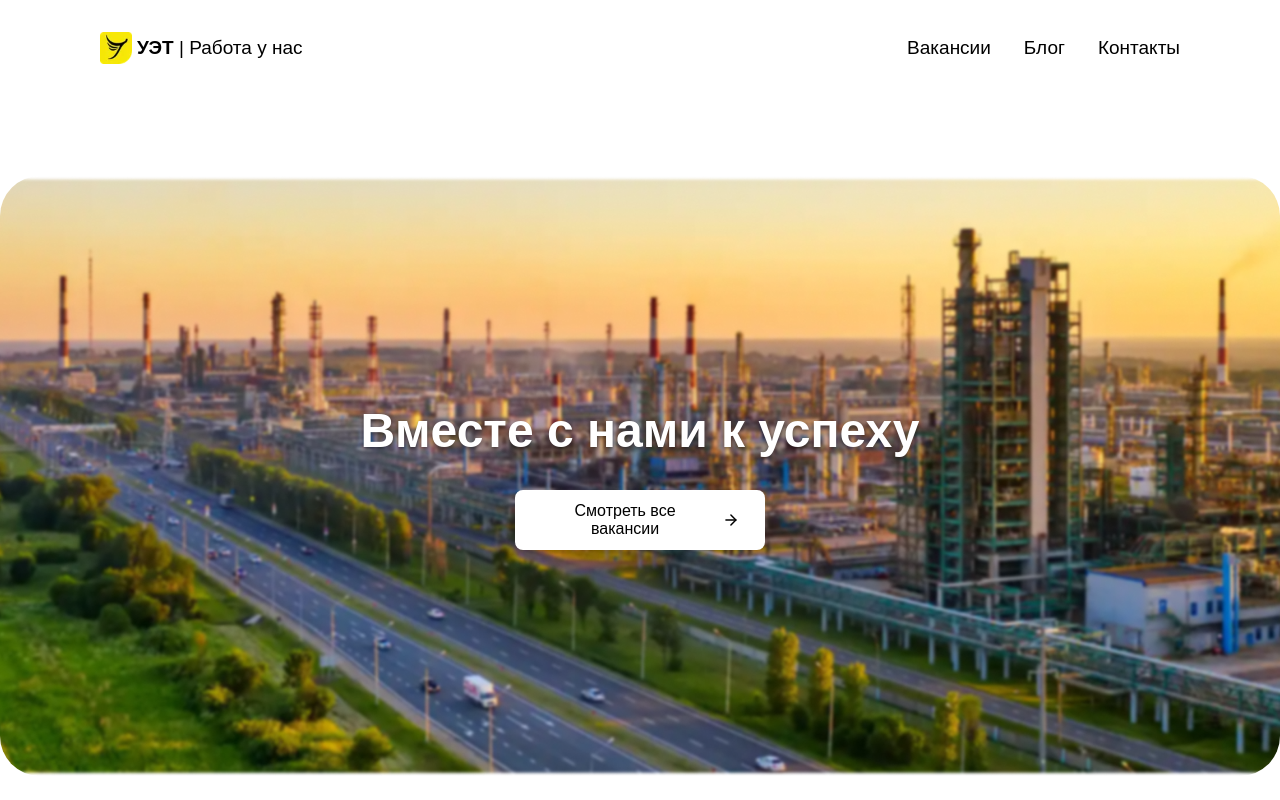
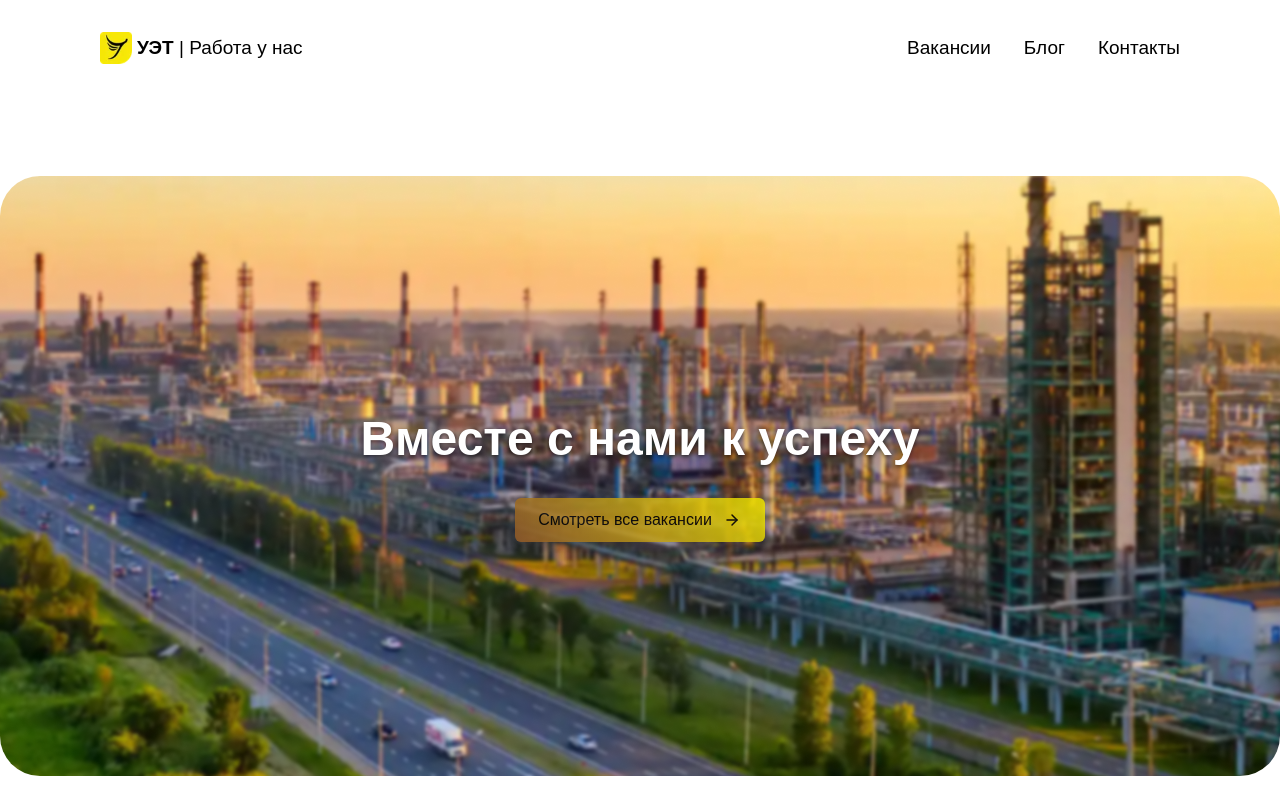
Before and after one commit to acuraels/yet-hr-platform-frontend, a React (Vite) app: page /yet-hr-platform-frontend/home in a window 1280 px wide. Shown: the top 800 px of the page. Built offline with nearby package versions, Linux system fonts and the light colour scheme; a web font is replaced by a local one.

Commit message:
ui-fixes-commit

```diff
--- a/src/App.jsx
+++ b/src/App.jsx
@@ -1,5 +1,6 @@
 import { BrowserRouter, Routes, Route, Navigate } from 'react-router-dom';
 import HomePage from './pages/HomePage.jsx';
+import VacanciesPage from './pages/VacanciesPage.jsx';
 
 function App() {
   return (
@@ -7,6 +8,7 @@ function App() {
       <Routes>
         <Route path="/" element={<Navigate to="/home" />} />
         <Route path="/home" element={<HomePage />} />
+        <Route path="vacancies" element={<VacanciesPage />} />
       </Routes>
     </BrowserRouter>
   );
--- a/src/components/Footer/Footer.css
+++ b/src/components/Footer/Footer.css
@@ -1,8 +1,18 @@
 .footer {
     width: 100%;
-    background-color: #fff;
     padding: 40px 0;
     margin-top: 60px;
+    animation: fadeIn 1s ease-out;
+}
+
+@keyframes fadeIn {
+    from {
+        opacity: 0;
+    }
+
+    to {
+        opacity: 1;
+    }
 }
 
 .footer__container {
@@ -42,7 +52,7 @@
 }
 
 .footer__vacancy-link:hover {
-    color: #cac83f;
+    color: #EEE600;
 }
 
 .footer__content {
@@ -81,7 +91,7 @@
 }
 
 .footer__phone:hover {
-    color: #cac83f;
+    color: #EEE600;
 }
 
 .footer__text-small {
@@ -101,10 +111,11 @@
     width: 40px;
     height: 40px;
     transition: background-color 0.3s ease, transform 0.3s ease;
+    border-radius: 50%;
 }
 
 .footer__icon-link:hover {
-    background-color: #e0e0e0;
+    background-color: #EEE600;
     transform: translateY(-2px);
 }
 
@@ -114,13 +125,13 @@
 }
 
 .footer__email {
-    color: #333;
+    color: black;
     text-decoration: none;
     transition: color 0.3s ease;
 }
 
 .footer__email:hover {
-    color: #cac83f;
+    color: #EEE600;
 }
 
 .footer__nav {
@@ -137,7 +148,7 @@
 }
 
 .footer__nav-link:hover {
-    color: #cac83f;
+    color: #EEE600;
     transform: translateX(3px);
 }
 
--- a/src/components/Header/Header.css
+++ b/src/components/Header/Header.css
@@ -34,7 +34,7 @@
 }
 
 .header__logo:hover {
-    color: #cac83f;
+    color: #EEE600;
     transform: scale(1.05);
 }
 
@@ -70,7 +70,7 @@
 }
 
 .header__nav a:hover {
-    color: #cac83f;
+    color: #EEE600;
     transform: scale(1.05);
 }
 
--- a/src/components/HomePage/HomePageMain.css
+++ b/src/components/HomePage/HomePageMain.css
@@ -4,6 +4,17 @@
     display: flex;
     flex-direction: column;
     align-items: center;
+    animation: fadeIn 1s ease-out;
+}
+
+@keyframes fadeIn {
+    from {
+        opacity: 0;
+    }
+
+    to {
+        opacity: 1;
+    }
 }
 
 .home-page__hero {
@@ -12,7 +23,6 @@
     max-width: 1300px;
     height: 600px;
     background-image: url("/bg.png");
-    background-size: cover;
     background-position: center;
     background-repeat: no-repeat;
     border-radius: 40px;
@@ -57,24 +67,58 @@
     align-items: center;
     justify-content: center;
     gap: 10px;
-    background-color: white;
-    color: #000;
-    padding: 12px 24px;
-    border-radius: 8px;
     font-size: 16px;
     font-weight: 500;
     text-decoration: none;
-    transition: all 0.3s ease;
     box-shadow: 0 4px 10px rgba(0, 0, 0, 0.1);
     z-index: 2;
     max-width: 250px;
-    width: auto;
+    width: 255px;
+    padding: 0.75rem 0;
+    background: linear-gradient(45deg, #925928, #EEE600);
+    /* базовый градиент */
+    color: black;
+    border: none;
+    border-radius: 6px;
+    cursor: pointer;
+    opacity: 85%;
+    transition: all 0.3s ease;
+    position: relative;
+    overflow: hidden;
+}
+
+.home-page__cta-button::before {
+    content: '';
+    position: absolute;
+    top: 0;
+    left: -100%;
+    width: 100%;
+    height: 100%;
+    background: linear-gradient(120deg,
+            transparent,
+            rgba(255, 255, 255, 0.3),
+            transparent);
+    transition: all 0.5s;
 }
 
 .home-page__cta-button:hover {
-    transform: translateY(-2px);
-    box-shadow: 0 6px 12px rgba(0, 0, 0, 0.15);
+    background: linear-gradient(45deg, #48ce22, #EEE600);
+    /* яркий вариант на hover */
+    transform: translateY(-3px);
+    box-shadow: 0 5px 15px rgba(0, 0, 0, 0.3);
 }
+
+.home-page__cta-button:hover::before {
+    left: 100%;
+}
+
+.home-page__cta-button:active {
+    background: linear-gradient(45deg, #c6cf23, #0e7471);
+    /* слегка затемненный для нажатия */
+    transform: translateY(-1px);
+    box-shadow: 0 2px 10px rgba(0, 0, 0, 0.2);
+}
+
 
 .home-page__cta-button svg {
     transition: transform 0.3s ease;
--- /dev/null
+++ b/src/components/VacanciesPage/VacanciesPageMain.css
@@ -0,0 +1,4 @@
+.vacancies-page__main {
+    margin: auto;
+    max-width: 1080px;
+}
--- /dev/null
+++ b/src/components/VacanciesPage/VacanciesPageMain.jsx
@@ -0,0 +1,14 @@
+import { Link } from "react-router-dom"
+import "./VacanciesPageMain.css"
+
+const VacanciesPageMain = () => {
+    return (
+        <main className="vacancies-page__main">
+            <div className="vacancies-page__main-container">
+
+            </div>
+        </main>
+    )
+}
+
+export default VacanciesPageMain
--- /dev/null
+++ b/src/pages/VacanciesPage.jsx
@@ -0,0 +1,16 @@
+import React from 'react';
+import Header from '../components/Header/Header.jsx';
+import VacanciesPageMain from '../components/VacanciesPage/VacanciesPageMain.jsx';
+import Footer from '../components/Footer/Footer.jsx';
+
+const VacanciesPage = () => {
+    return (
+        <>
+            <Header />
+            <VacanciesPageMain />
+            <Footer />
+        </>
+    );
+};
+
+export default VacanciesPage;
```
